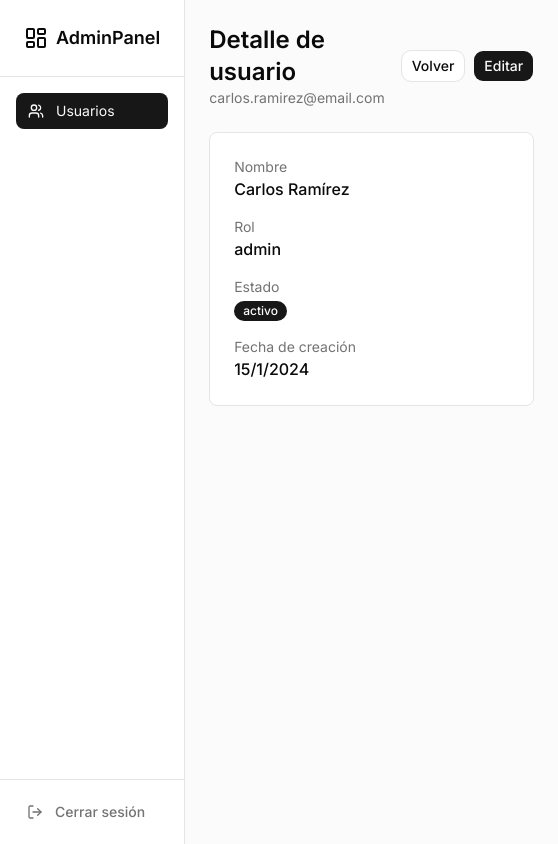
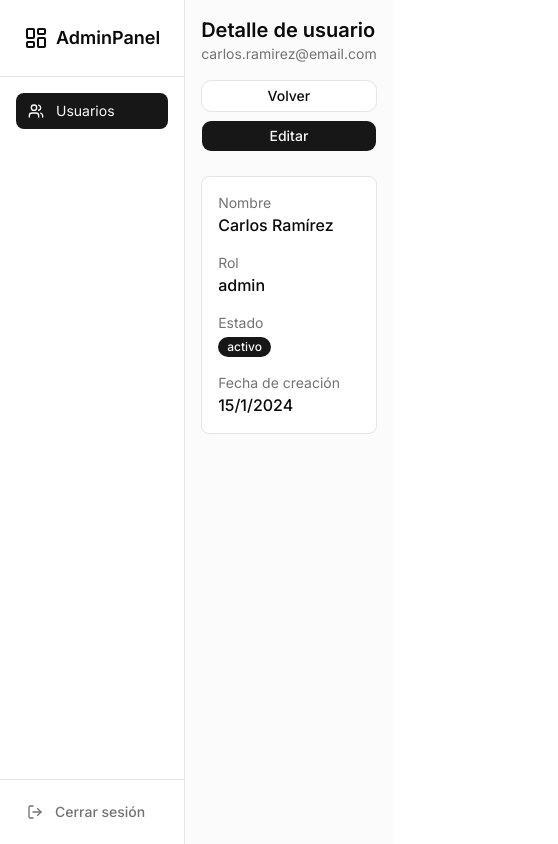
Before and after one commit to jManuel0/administracion-de-Usuarios-, a Next.js app: page /dashboard/usuarios/1 in a window 390 px wide. Shown: the whole page, 558 px wide, since content can reach past the window. Built offline with nearby package versions, Linux system fonts and the light colour scheme.

Commit message:
respondive

```diff
--- a/app/dashboard/usuarios/[id]/page.tsx
+++ b/app/dashboard/usuarios/[id]/page.tsx
@@ -15,17 +15,17 @@ export default async function UsuarioDetallePage({
   if (!usuario) notFound()
 
   return (
-    <div className="p-6 space-y-6">
-      <div className="flex items-center justify-between gap-4">
+    <div className="p-4 md:p-6 space-y-6">
+      <div className="flex flex-col gap-4 sm:flex-row sm:items-center sm:justify-between">
         <div>
-          <h1 className="text-2xl font-semibold">Detalle de usuario</h1>
+          <h1 className="text-xl md:text-2xl font-semibold">Detalle de usuario</h1>
           <p className="text-muted-foreground text-sm">{usuario.email}</p>
         </div>
-        <div className="flex items-center gap-2">
-          <Button asChild variant="outline">
+        <div className="flex flex-col gap-2 sm:flex-row sm:items-center">
+          <Button asChild variant="outline" className="w-full sm:w-auto">
             <Link href="/dashboard/usuarios">Volver</Link>
           </Button>
-          <Button asChild>
+          <Button asChild className="w-full sm:w-auto">
             <Link
               href={`/dashboard/usuarios?edit=${encodeURIComponent(id)}&returnTo=${encodeURIComponent(
                 `/dashboard/usuarios/${id}`
@@ -37,7 +37,7 @@ export default async function UsuarioDetallePage({
         </div>
       </div>
 
-      <div className="rounded-md border bg-background p-6 space-y-4">
+      <div className="rounded-md border bg-background p-4 md:p-6 space-y-4">
         <div className="grid grid-cols-1 gap-4 sm:grid-cols-2">
           <div>
             <p className="text-sm text-muted-foreground">Nombre</p>
```
